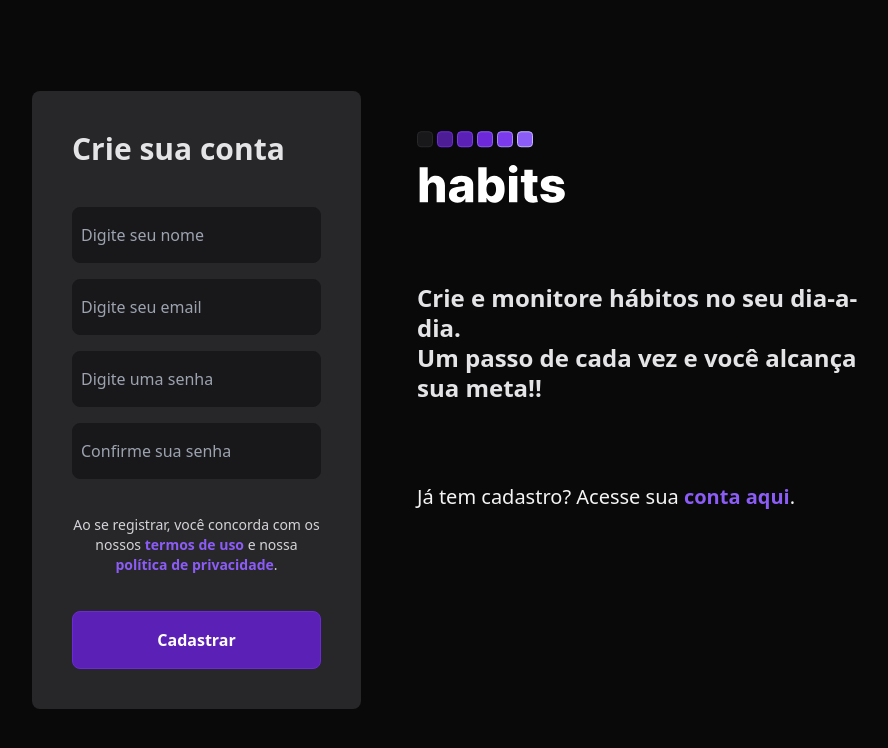
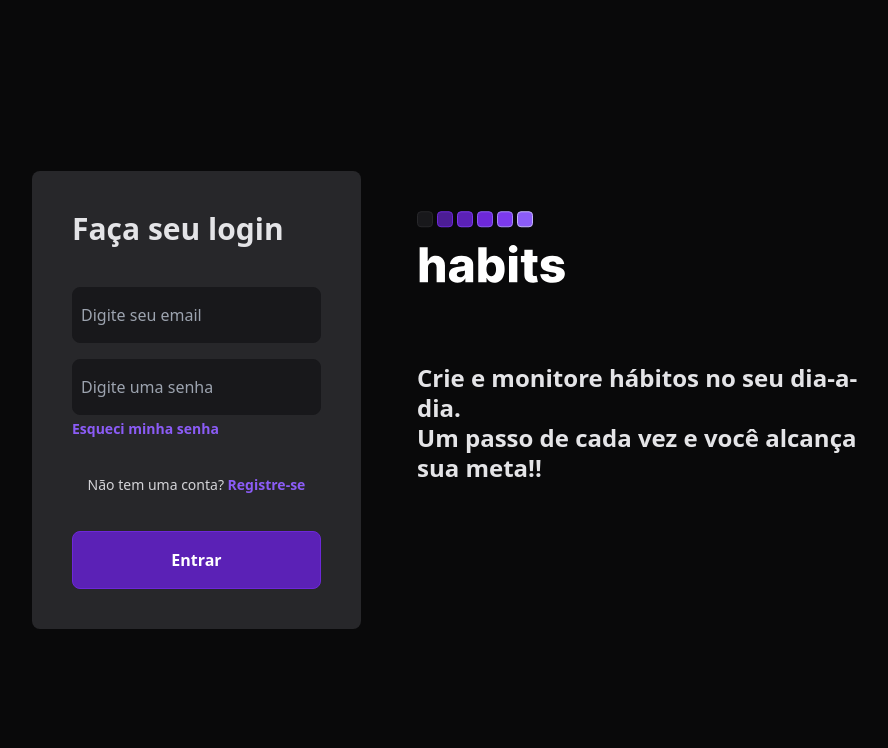
Before and after one commit to luhrocha/setup_web, a React (Vite) app: page / in a window 1280 px wide. Shown: the top 748 px of the page, without its empty margins (160-1048 px from the left). Built offline with nearby package versions, Linux system fonts and the light colour scheme.

Commit message:
add routes

```diff
--- a/package.json
+++ b/package.json
@@ -19,7 +19,8 @@
     "phosphor-react": "^1.4.1",
     "react": "^18.2.0",
     "react-dom": "^18.2.0",
-    "react-firebase-hooks": "^5.1.1"
+    "react-firebase-hooks": "^5.1.1",
+    "react-router-dom": "^6.8.0"
   },
   "devDependencies": {
     "@types/react": "^18.0.26",
--- a/src/App.tsx
+++ b/src/App.tsx
@@ -2,19 +2,16 @@ import {Plus} from 'phosphor-react'
 import { Header } from './components/Header'
 import { SummaryTable } from './components/SummaryTable'
 import './lib/day.js'
-import { Home } from './components/Home'
+import { AppRoutes } from './routes/routes';
 
 function App() {
     return (
     <div className='w-screen h-screen flex justify-center items-center'>
         <div className='w-full max-w-5xl px-6 flex flex-col gap-16'>
-            <Home />
-            {/* <Header/>
-            <SummaryTable/> */}
-
+            <AppRoutes />
         </div>
-
-    </div >)
+    </div >
+    )
 }
 
 export default App
--- a/src/components/Home.tsx
+++ /dev/null
@@ -1,26 +0,0 @@
-import * as Dialog from '@radix-ui/react-dialog';
-import { PersonSimple, Plus, User, X } from 'phosphor-react';
-import logo from './../assets/logo.svg';
-import { Register } from './Register';
-
-
-export function Home(){
-
-    return(
-        <div className='w-full max-w-4xl mx-auto flex gap-4'>
-            <Register />
-
-            <div className='p-10 w-full h-full mx-auto flex flex-col items-start gap-20 '>
-                <img src={logo} alt="Habits" />
-
-                <div className='text-zinc-200 text-2xl leading-tight font-semibold '>
-                    Crie e monitore hábitos no seu dia-a-dia. <br/>
-                    Um passo de cada vez e você alcança sua meta!!
-                </div>
-                <p className='text-zinc-100 text-xl'>
-                    Já tem cadastro? Acesse sua <a href="" className='text-violet-500 font-bold'>conta aqui</a>.
-                </p>
-            </div>
-         </div>
-    )
-}
--- a/src/components/SignIn.tsx
+++ /dev/null
@@ -1,38 +0,0 @@
-import { useState } from "react";
-import { useCreateUserWithEmailAndPassword } from "react-firebase-hooks/auth";
-import { auth } from "../services/firebase";
-
-export function SignIn(){
-    const [email, setEmail] = useState('');
-    const [password, setPassword] = useState('');
-    const [createUserWithEmailAndPassword, user,loading, error] = useCreateUserWithEmailAndPasswordd(auth);
-
-
-    return(
-        <div className='w-[500px] p-10 mx-auto bg-zinc-800 rounded-lg '>
-                <h2 className='text-3xl text-zinc-200 font-bold  pb-10 '>Crie sua conta</h2>
-                <form className='mx-auto flex flex-col gap-4' >
-                        <input type={'text'} id="name" name='name' placeholder="Digite seu nome" className='rounded-lg bg-zinc-900 border border-zinc-900 h-14 p-2'/>
-                        <input
-                            type={'text'} id="email" name='email' placeholder="Digite seu email" className='rounded-lg bg-zinc-900 border border-zinc-900 h-14 p-2'
-                            onChange={(e) => setEmail(e.target.value)}
-                        />
-                        <input
-                            type="password" id="password" name="password" placeholder='Digite uma senha' className='rounded-lg bg-zinc-900 border border-zinc-900 h-14 p-2'
-                            onChange={(e) => setPassword(e.target.value)}
-                        />
-                        <input type="password" id="password" name="password" placeholder='Confirme sua senha' className='rounded-lg bg-zinc-900 border border-zinc-900 h-14 p-2'/>
-
-                        <p className='py-5 text-sm text-center text-zinc-300'>
-                            Ao se registrar, você concorda com os nossos <a href="" className='text-violet-500 font-bold'>termos de uso</a> e nossa <a href="" className='text-violet-500 font-bold'>política de privacidade</a>.
-                        </p>
-                    <button
-                        type='button'
-                        className='w-full border mx-auto border-violet-700 bg-violet-800 text-center font-semibold rounded-lg px-6 py-4 hover:border-violet-300 transition-colors focus:outline-none focus:ring-2 focus:ring-violet-600 focus:ring-offset-2 focus:ring-offset-background'
-                    >
-                        Cadastrar
-                    </button>
-                </form>
-        </div>
-    )
-}
--- /dev/null
+++ b/src/pages/Home/index.tsx
@@ -0,0 +1,11 @@
+import { Header } from "../../components/Header";
+import { SummaryTable } from "../../components/SummaryTable";
+
+export function Home(){
+    return(
+        <>
+            <Header />
+            <SummaryTable />
+        </>
+    );
+}
--- /dev/null
+++ b/src/pages/Login/index.tsx
@@ -0,0 +1,43 @@
+import { Link } from "react-router-dom";
+import { Register } from "../../pages/Register";
+import logo from './../../assets/logo.svg';
+
+export function Login(){
+    return(
+        <div className='w-full max-w-4xl mx-auto flex gap-4'>
+            <div className='w-[500px] p-10 mx-auto bg-zinc-800 rounded-lg '>
+                <h2 className='text-3xl text-zinc-200 font-bold  pb-10 '>Faça seu login</h2>
+                <form className='mx-auto flex flex-col gap-4' >
+                        <input
+                            type={'text'} id="email" name='email' placeholder="Digite seu email" className='rounded-lg bg-zinc-900 border border-zinc-900 h-14 p-2'
+                        />
+
+                        <input
+                            type="password" id="password" name="password" placeholder='Digite uma senha' className='rounded-lg bg-zinc-900 border border-zinc-900 h-14 p-2'
+                        />
+                        <p className='text-violet-500 font-bold text-sm -mt-3'>Esqueci minha senha</p>
+
+                        <p className='py-5 text-sm text-center text-zinc-300'>
+                            Não tem uma conta? <Link to={'/register'}><span className='text-violet-500 font-bold'>Registre-se</span></Link>
+                        </p>
+                    <button
+                        type='button'
+                        className='w-full border mx-auto border-violet-700 bg-violet-800 text-center font-semibold rounded-lg px-6 py-4 hover:border-violet-300 transition-colors focus:outline-none focus:ring-2 focus:ring-violet-600 focus:ring-offset-2 focus:ring-offset-background'
+                    >
+                        Entrar
+                    </button>
+                </form>
+        </div>
+
+            <div className='p-10 w-full h-full mx-auto flex flex-col items-start gap-20 '>
+                <img src={logo} alt="Habits" />
+
+                <div className='text-zinc-200 text-2xl leading-tight font-semibold '>
+                    Crie e monitore hábitos no seu dia-a-dia. <br/>
+                    Um passo de cada vez e você alcança sua meta!!
+                </div>
+
+            </div>
+         </div>
+    )
+}
--- a/src/components/Register.tsx
+++ b/src/pages/Register/index.tsx
@@ -1,6 +1,9 @@
+import logo from '../../assets/logo.svg';
 import { useCreateUserWithEmailAndPassword } from 'react-firebase-hooks/auth';
 import { useState, FormEvent } from 'react';
-import { auth } from '../services/firebase';
+import { auth } from '../../services/firebase';
+import { ArrowArcLeft, ArrowLeft, ArrowLineLeft } from 'phosphor-react';
+import { Link } from 'react-router-dom';
 
 export function Register(){
     const [email, setEmail] = useState('');
@@ -23,7 +26,8 @@ export function Register(){
     }
 
     return(
-        <div className='w-[500px] p-10 mx-auto bg-zinc-800 rounded-lg '>
+        <div className='w-full max-w-4xl mx-auto flex gap-4'>
+              <div className='w-[500px] p-10 mx-auto bg-zinc-800 rounded-lg '>
                 <h2 className='text-3xl text-zinc-200 font-bold  pb-10 '>Crie sua conta</h2>
                 <form className='mx-auto flex flex-col gap-4' >
                         <input type={'text'} id="name" name='name' placeholder="Digite seu nome" className='rounded-lg bg-zinc-900 border border-zinc-900 h-14 p-2'/>
@@ -49,5 +53,20 @@ export function Register(){
                     </button>
                 </form>
         </div>
+
+            <div className='p-10 w-full h-full mx-auto flex flex-col items-start gap-20 '>
+                <img src={logo} alt="Habits" />
+
+                <div className='text-zinc-200 text-2xl leading-tight font-semibold '>
+                    Crie e monitore hábitos no seu dia-a-dia. <br/>
+                    Um passo de cada vez e você alcança sua meta!!
+                </div>
+
+                    <Link to={'/'} className="flex items-center justify-center gap-3 text-lg text-zinc-300 ">
+                    <ArrowLeft weight='bold' className='text-violet-500'/>
+                    Voltar para o Login
+                    </Link>
+            </div>
+         </div>
     )
 }
--- a/src/pages/home.tsx
+++ /dev/null
@@ -1,6 +0,0 @@
-export function Home(){
-    return(
-        <div>
-        </div>
-    )
-}
--- /dev/null
+++ b/src/routes/routes.tsx
@@ -0,0 +1,16 @@
+import {BrowserRouter, Route, Routes} from 'react-router-dom'
+import {Login} from '../pages/Login'
+import {Home} from '../pages/Home'
+import { Register } from '../pages/Register';
+
+export function AppRoutes(){
+    return(
+        <BrowserRouter>
+            <Routes>
+                <Route path='/' element={<Login />}/>
+                <Route path='/home' element={<Home />}/>
+                <Route path='/register' element={<Register />}/>
+            </Routes>
+        </BrowserRouter>
+    );
+}
```
Also changed, not shown: 1 other file (tests, documents, lock files or other folders).
